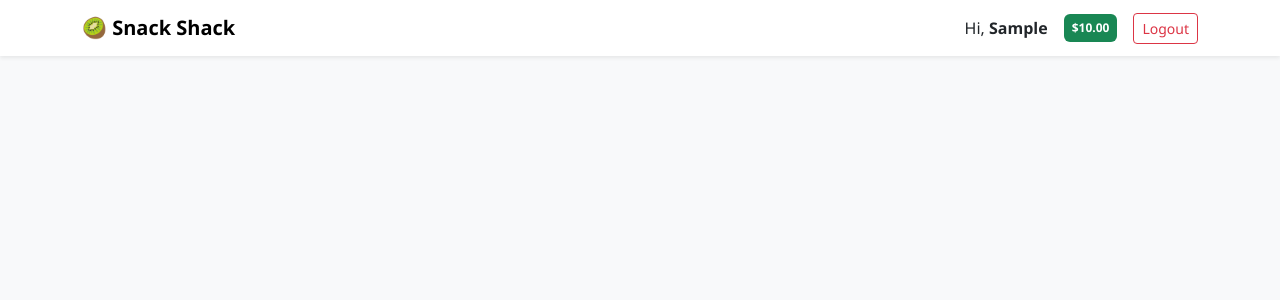
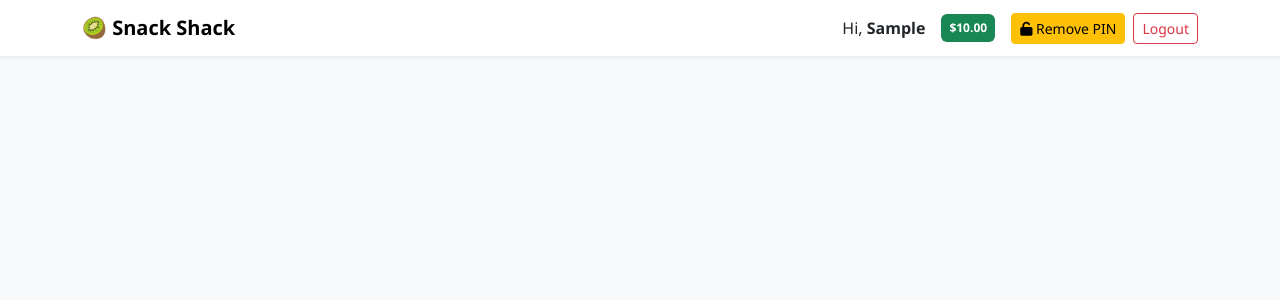
Before and after one commit to kiwiiwik/snackshack-nz, a Flask app: page / in a window 1280 px wide. Shown: the top 300 px of the page. Run offline with Flask 3, Linux system fonts and the light colour scheme; the visitor is signed in with stand-in values (Sample User, id 1); tables that the repository leaves empty hold one stand-in row (values such as "Sample post").

Commit message:
PIN added

```diff
--- a/routes.py
+++ b/routes.py
@@ -8,12 +8,19 @@ main = Blueprint('main', __name__)
 def process_barcode(barcode):
     barcode = barcode.strip()
     user = Users.query.filter_by(card_id=barcode).first()
+
+    # LOGIN LOGIC
     if user:
+        # If user has a PIN, we don't log them in yet; we tell the frontend to ask for it
+        if user.pin:
+            return {"status": "needs_pin", "user_id": user.user_id}
+
         session['user_id'] = int(user.user_id)
         user.last_seen = datetime.utcnow()
         db.session.commit()
-        return None # Logged in, no purchase yet
+        return {"status": "logged_in"}
 
+    # PURCHASE LOGIC
     if 'user_id' in session:
         product = Products.query.filter_by(upc_code=barcode).first()
         if product:
@@ -23,58 +30,73 @@ def process_barcode(barcode):
             new_t = Transactions(user_id=u.user_id, upc_code=product.upc_code, amount=price)
             db.session.add(new_t)
             db.session.commit()
-            return product.description # Return name for the alert bar
-    return None
+            return {"status": "purchased", "description": product.description}
+
+    return {"status": "not_found"}
 
 @main.route('/')
 def index():
     current_user = None
-    just_bought = request.args.get('bought') # Only has a value after a click
+    just_bought = request.args.get('bought')
 
     if 'user_id' in session:
         current_user = Users.query.get(int(session['user_id']))
 
     vips = Users.query.order_by(Users.last_seen.desc()).limit(30).all()
-
-    # JOIN to get Full Description and Price for the buttons
     quick_data = db.session.query(Quick_Items, Products.description, Products.price).join(
         Products, Quick_Items.barcode_val == Products.upc_code
     ).all()
 
     return render_template('index.html', user=current_user, users=vips, quick_items=quick_data, just_bought=just_bought)
 
+@main.route('/verify-pin', methods=['POST'])
+def verify_pin():
+    user_id = request.form.get('user_id')
+    entered_pin = request.form.get('pin')
+    user = Users.query.get(int(user_id))
+
+    if user and user.pin == entered_pin:
+        session['user_id'] = user.user_id
+        user.last_seen = datetime.utcnow()
+        db.session.commit()
+        return redirect(url_for('main.index'))
+    else:
+        flash("Incorrect PIN. Please try again.", "danger")
+        return redirect(url_for('main.index'))
+
+@main.route('/update-pin/<action>')
+def update_pin(action):
+    if 'user_id' not in session:
+        return redirect(url_for('main.index'))
+
+    user = Users.query.get(int(session['user_id']))
+
+    if action == 'remove':
+        user.pin = None
+        flash("PIN removed.", "info")
+    elif action == 'set':
+        new_pin = request.args.get('pin')
+        if new_pin and len(new_pin) == 4:
+            user.pin = new_pin
+            flash("PIN set successfully!", "success")
+
+    db.session.commit()
+    return redirect(url_for('main.index'))
+
 @main.route('/manual/<barcode>')
 def manual_add(barcode=None):
-    bought_item = None
-    if barcode:
-        bought_item = process_barcode(barcode)
-    return redirect(url_for('main.index', bought=bought_item))
+    result = process_barcode(barcode)
+    if result["status"] == "needs_pin":
+        return redirect(url_for('main.index', needs_pin=result["user_id"]))
+    return redirect(url_for('main.index', bought=result.get("description")))
 
 @main.route('/scan', methods=['POST'])
 def scan():
     barcode = request.form.get('barcode')
-    bought_item = None
-    if barcode:
-        bought_item = process_barcode(barcode)
-    return redirect(url_for('main.index', bought=bought_item))
-
-@main.route('/all-staff')
-def all_users():
-    everyone = Users.query.order_by(Users.first_name.asc()).all()
-    return render_template('users.html', users=everyone)
-
-@main.route('/undo')
-def undo():
-    if 'user_id' in session:
-        uid = int(session['user_id'])
-        lt = Transactions.query.filter_by(user_id=uid).order_by(Transactions.transaction_date.desc()).first()
-        if lt:
-            u = Users.query.get(uid)
-            u.balance = Decimal(str(u.balance)) + Decimal(str(lt.amount))
-            db.session.delete(lt)
-            db.session.commit()
-            flash("Purchase Undone.", "info")
-    return redirect(url_for('main.index'))
+    result = process_barcode(barcode)
+    if result["status"] == "needs_pin":
+        return redirect(url_for('main.index', needs_pin=result["user_id"]))
+    return redirect(url_for('main.index', bought=result.get("description")))
 
 @main.route('/logout')
 def logout():
--- a/templates/index.html
+++ b/templates/index.html
@@ -23,6 +23,13 @@
         <div class="d-flex align-items-center">
             <span class="me-3">Hi, <strong>{{ user.first_name }}</strong></span>
             <span class="badge {{ 'bg-danger' if user.balance < 0 else 'bg-success' }} p-2 me-3">${{ "%.2f"|format(user.balance) }}</span>
+
+            {% if user.pin %}
+                <button onclick="handlePin('remove')" class="btn btn-sm btn-warning me-2"><i class="fas fa-unlock"></i> Remove PIN</button>
+            {% else %}
+                <button onclick="handlePin('set')" class="btn btn-sm btn-info me-2"><i class="fas fa-lock"></i> Set PIN</button>
+            {% endif %}
+
             <a href="{{ url_for('main.logout') }}" class="btn btn-sm btn-outline-danger">Logout</a>
         </div>
         {% endif %}
@@ -43,12 +50,12 @@
                     <div class="card h-100 p-4 user-tile text-center shadow-sm">
                         <div class="initial-avatar">{{ u.first_name[0] }}</div>
                         <div class="fw-bold">{{ u.first_name }} {{ u.last_name }}</div>
+                        {% if u.pin %}<div class="text-muted small mt-1"><i class="fas fa-lock"></i></div>{% endif %}
                     </div>
                 </a>
             </div>
             {% endfor %}
         </div>
-        <div class="text-center"><a href="{{ url_for('main.all_users') }}" class="btn btn-light border shadow-sm">Find Other Staff...</a></div>
     {% else %}
         <div class="row row-cols-2 row-cols-md-4 row-cols-lg-6 g-3 mb-4">
             {% for item, description, price in quick_items %}
@@ -79,15 +86,46 @@
     </div>
 </div>
 
+<form id="pinForm" action="{{ url_for('main.verify_pin') }}" method="POST" style="display: none;">
+    <input type="hidden" name="user_id" id="pin_user_id">
+    <input type="hidden" name="pin" id="pin_value">
+</form>
+
 <script>
+    // AUTO-LOGOUT LOGIC
     {% if user %}
     let timeout = setTimeout(() => { window.location.href = "{{ url_for('main.logout') }}"; }, 10000);
-    window.onmousemove = window.onclick = window.onkeydown = () => {
+    window.onclick = window.onkeydown = () => {
         clearTimeout(timeout);
         timeout = setTimeout(() => { window.location.href = "{{ url_for('main.logout') }}"; }, 10000);
     };
     {% endif %}
-    // Keeping focus on the hidden box so a physical scanner still works in the background
+
+    // PIN MANAGEMENT LOGIC
+    function handlePin(action) {
+        if (action === 'remove') {
+            if (confirm("Remove your PIN?")) window.location.href = "{{ url_for('main.update_pin', action='remove') }}";
+        } else {
+            const newPin = prompt("Set a 4-digit PIN:");
+            if (newPin && /^\d{4}$/.test(newPin)) {
+                window.location.href = "{{ url_for('main.update_pin', action='set') }}?pin=" + newPin;
+            } else if (newPin) alert("Invalid PIN. Must be 4 digits.");
+        }
+    }
+
+    // PIN LOGIN INTERCEPTION
+    {% if request.args.get('needs_pin') %}
+        const pin = prompt("This account is protected. Enter PIN:");
+        if (pin) {
+            document.getElementById('pin_user_id').value = "{{ request.args.get('needs_pin') }}";
+            document.getElementById('pin_value').value = pin;
+            document.getElementById('pinForm').submit();
+        } else {
+            window.location.href = "/";
+        }
+    {% endif %}
+
+    // BARCODE FOCUS
     document.addEventListener("click", (e) => {
         if (!['INPUT', 'A', 'BUTTON'].includes(e.target.tagName)) document.getElementById("barcode").focus();
     });
```
